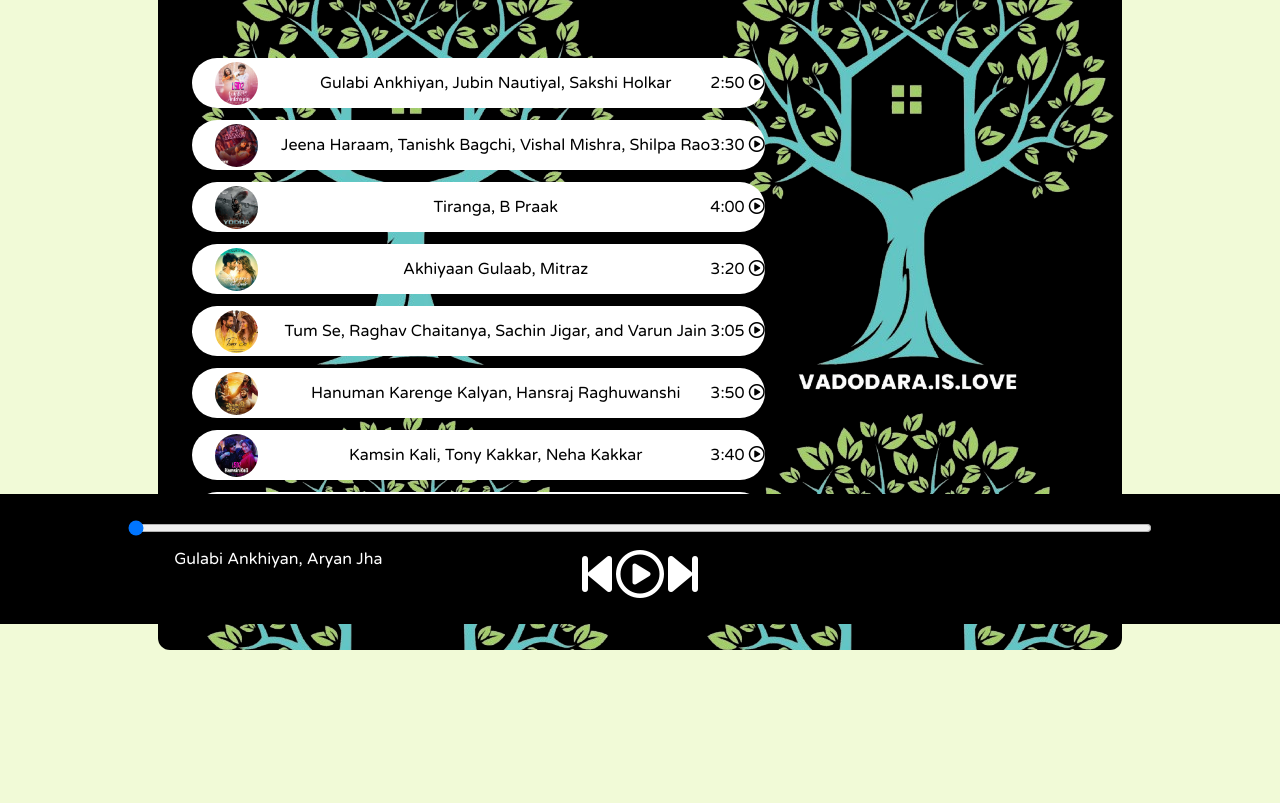
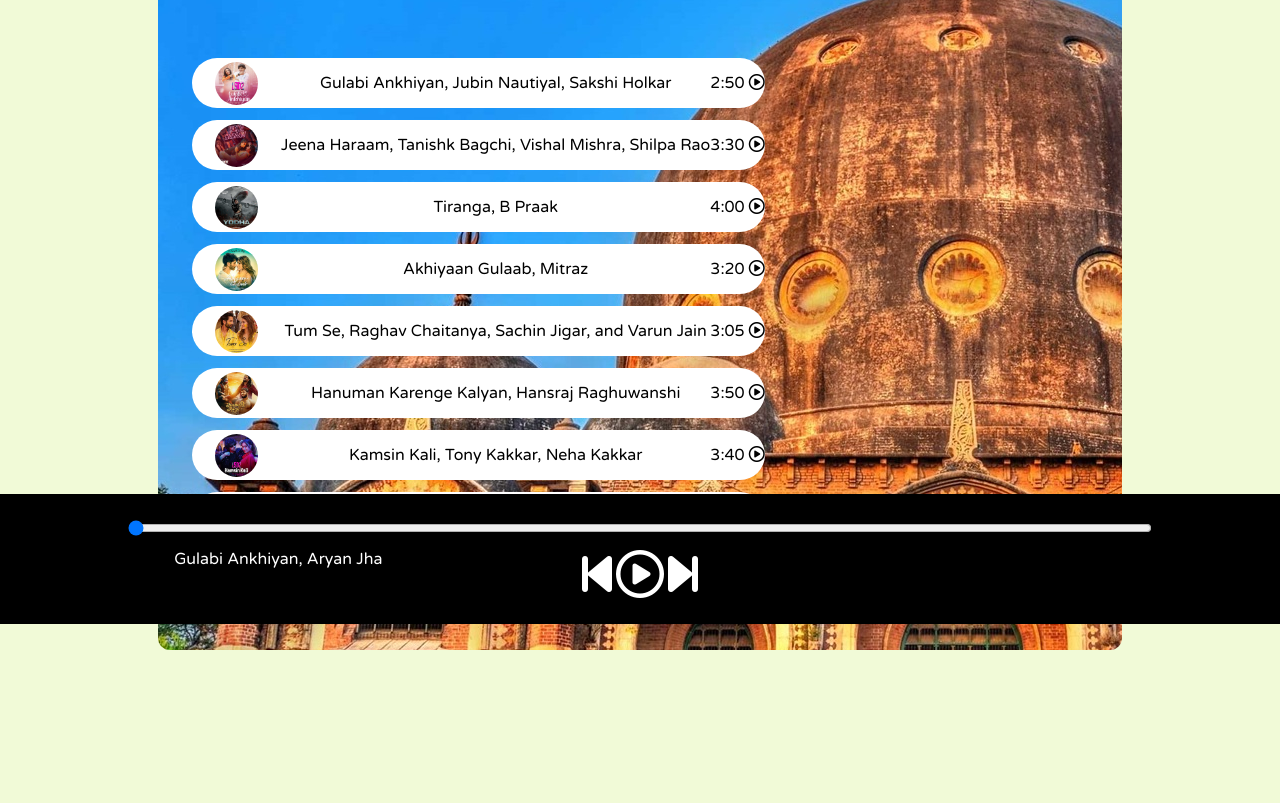
Before and after one commit to aryanjha205/lyricshub, a plain HTML site: page index.html in a window 1280 px wide. Shown: the part 176-979 px from the top of the page. Drawn offline with Linux system fonts and the light colour scheme.

Commit message:
Update style.css

```diff
--- a/style.css
+++ b/style.css
@@ -44,7 +44,7 @@ nav ul{
    width: 70%;
    border-radius: 12px;
    padding: 34px;
-   background-image: url('logo.png');
+   background-image: url('img.jpg');
 }
 
 .bottom{
```
